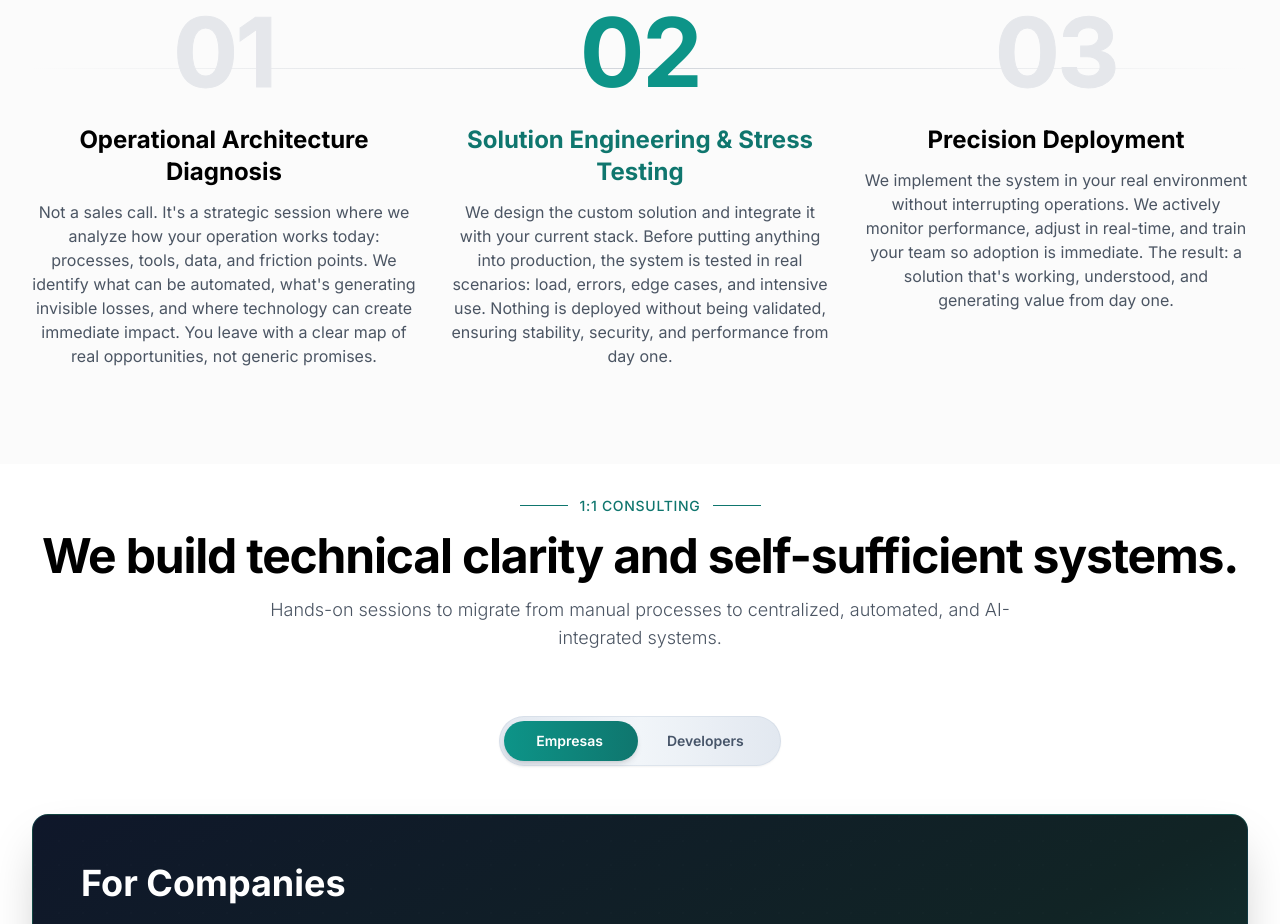
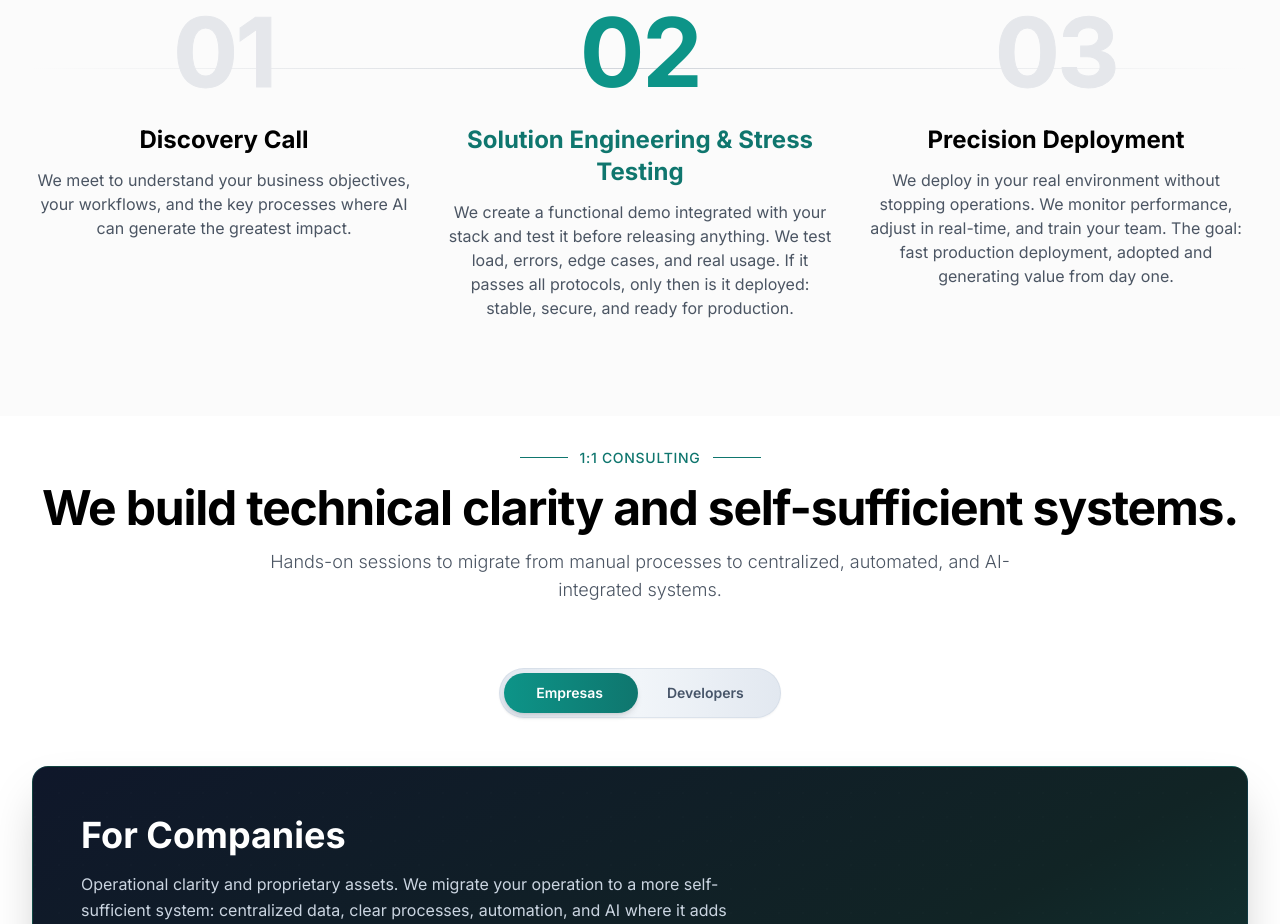
Before and after one commit to NiqoBA/automation, a Next.js app: page / in a window 1280 px wide. Shown: the part 3260-4184 px from the top of the page. Built offline with nearby package versions, Linux system fonts and the light colour scheme.

Commit message:
landing casi terminada?

```diff
--- a/contexts/LanguageContext.tsx
+++ b/contexts/LanguageContext.tsx
@@ -83,12 +83,12 @@ const translations = {
     'howitworks.eyebrow': 'Process',
     'howitworks.title': 'How We Work',
     'howitworks.subtitle': 'A systematic approach to digital transformation that guarantees results.',
-    'howitworks.step1.title': 'Operational Architecture Diagnosis',
-    'howitworks.step1.description': 'Not a sales call. It\'s a strategic session where we analyze how your operation works today: processes, tools, data, and friction points. We identify what can be automated, what\'s generating invisible losses, and where technology can create immediate impact. You leave with a clear map of real opportunities, not generic promises.',
+    'howitworks.step1.title': 'Discovery Call',
+    'howitworks.step1.description': 'We meet to understand your business objectives, your workflows, and the key processes where AI can generate the greatest impact.',
     'howitworks.step2.title': 'Solution Engineering & Stress Testing',
-    'howitworks.step2.description': 'We design the custom solution and integrate it with your current stack. Before putting anything into production, the system is tested in real scenarios: load, errors, edge cases, and intensive use. Nothing is deployed without being validated, ensuring stability, security, and performance from day one.',
+    'howitworks.step2.description': 'We create a functional demo integrated with your stack and test it before releasing anything. We test load, errors, edge cases, and real usage. If it passes all protocols, only then is it deployed: stable, secure, and ready for production.',
     'howitworks.step3.title': 'Precision Deployment',
-    'howitworks.step3.description': 'We implement the system in your real environment without interrupting operations. We actively monitor performance, adjust in real-time, and train your team so adoption is immediate. The result: a solution that\'s working, understood, and generating value from day one.',
+    'howitworks.step3.description': 'We deploy in your real environment without stopping operations. We monitor performance, adjust in real-time, and train your team. The goal: fast production deployment, adopted and generating value from day one.',
 
     // Results
     'results.title': 'Results',
@@ -260,12 +260,12 @@ const translations = {
     'howitworks.eyebrow': 'Proceso',
     'howitworks.title': 'Cómo Trabajamos',
     'howitworks.subtitle': 'Un enfoque sistemático de transformación digital que garantiza resultados.',
-    'howitworks.step1.title': 'Diagnóstico de Arquitectura Operativa',
-    'howitworks.step1.description': 'No es una llamada comercial. Es una sesión estratégica donde analizamos cómo funciona hoy tu operación: procesos, herramientas, datos y puntos de fricción. Identificamos qué se puede automatizar, qué está generando pérdidas invisibles y dónde la tecnología puede generar impacto inmediato. Salís con un mapa claro de oportunidades reales, no con promesas genéricas.',
+    'howitworks.step1.title': 'Discovery Call',
+    'howitworks.step1.description': 'Nos reunimos para entender tus objetivos de negocio, tus flujos de trabajo y los procesos clave donde la IA puede generar el mayor impacto.',
     'howitworks.step2.title': 'Ingeniería de Soluciones & Pruebas de Estrés',
-    'howitworks.step2.description': 'Diseñamos la solución a medida y la integramos con tu stack actual. Antes de poner nada en producción, el sistema se prueba en escenarios reales: carga, errores, casos límite y uso intensivo. Nada se despliega sin estar validado, asegurando estabilidad, seguridad y rendimiento desde el primer día.',
+    'howitworks.step2.description': 'Creamos una demo funcional integrada a tu stack y la ponemos a prueba antes de liberar nada. Testeamos carga, errores, casos límite y uso real. Si pasa todos los protocolos, recién ahí se despliega: estable, seguro y listo para producir.',
     'howitworks.step3.title': 'Despliegue de Precisión',
-    'howitworks.step3.description': 'Implementamos el sistema en tu entorno real sin interrumpir la operación. Monitoreamos activamente el funcionamiento, ajustamos en vivo y capacitamos a tu equipo para que la adopción sea inmediata. El resultado: una solución funcionando, entendida y generando valor desde el día uno.',
+    'howitworks.step3.description': 'Hacemos el deploy en tu entorno real sin frenar la operación. Monitoreamos el rendimiento, ajustamos en vivo y entrenamos a tu equipo. El objetivo: puesta en producción rápida, adoptada y generando valor desde el primer día.',
 
     // Contact
     'contact.title': '¿Listo para escalar?',
```
